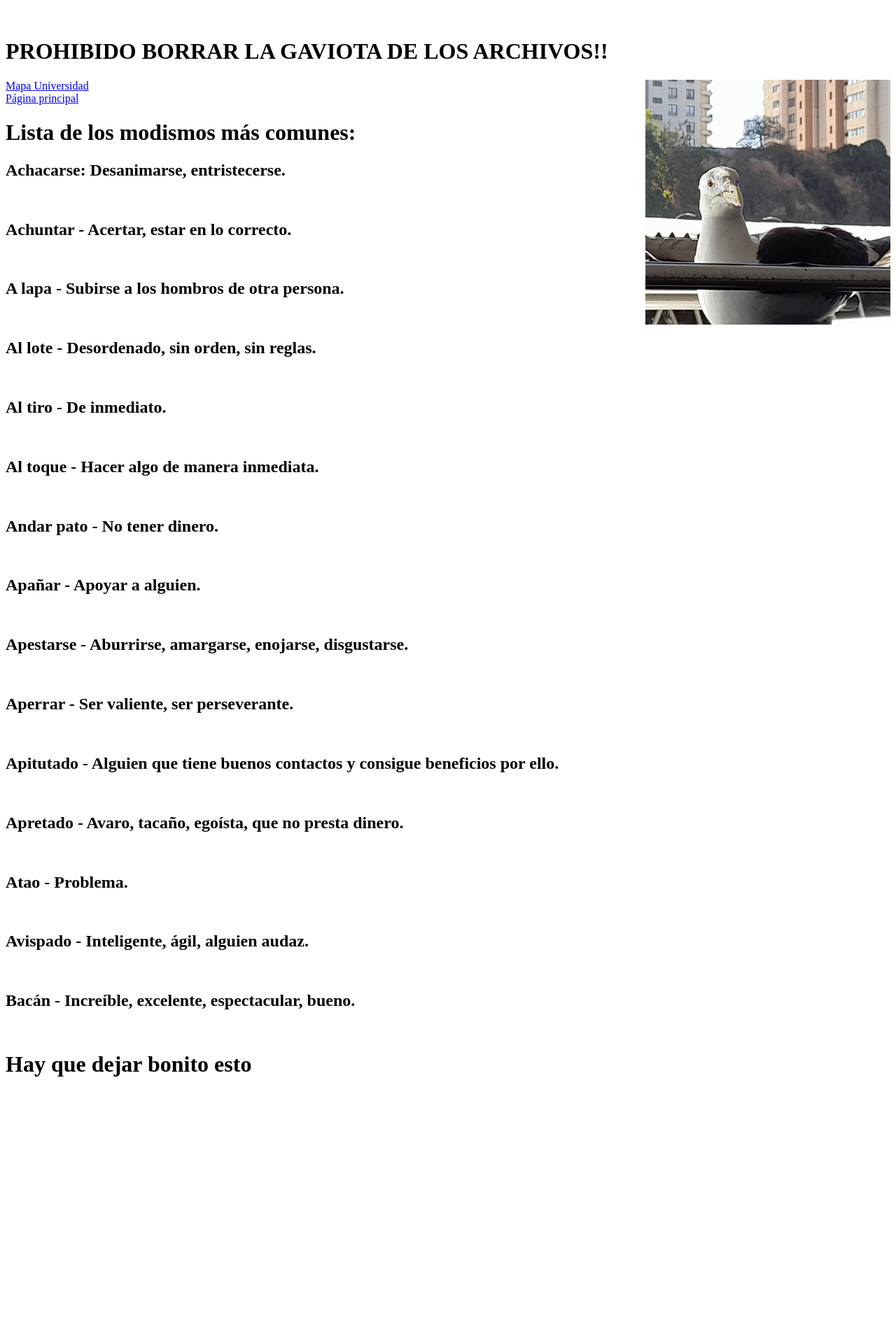
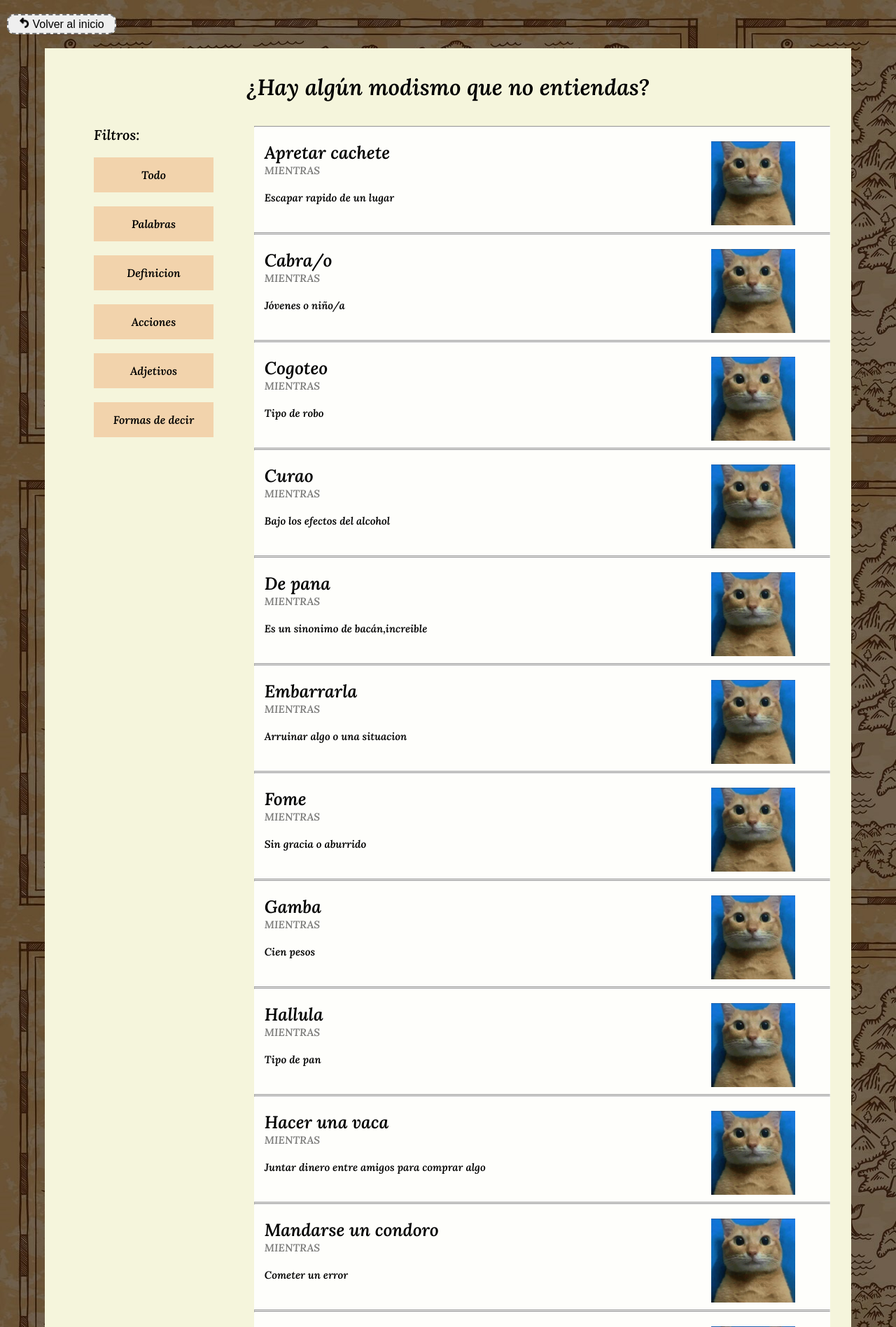
Before and after one commit to skiesfallen/proyectodjangointro, a Django app: page /modismos/ in a window 1280 px wide. Shown: the top 1897 px of the page at 70% size. Before the commit the page ends 1539 px from the top, so only its background shows below. Run offline with Django 4.2, Linux system fonts and the light colour scheme.

Commit message:
ESTOY LOCO

```diff
--- a/Pagina_Web/Pagina_Web/template/Index/index.html
+++ b/Pagina_Web/Pagina_Web/template/Index/index.html
@@ -33,7 +33,7 @@
 
 <footer>
     <a class="button" href="integrantes/">¿De qué se trata Searchgull?</a>
-    <a class="button" href="objetivos/">Nuestros objetivos</a>
+    <a class="button" href="modismos/">Modimos Chilenos</a>
     <a class="button" href="sobre_nosotros/">Sobre nosotros</a>
 </footer>
 
--- a/Pagina_Web/Pagina_Web/template/Index/modismos.html
+++ b/Pagina_Web/Pagina_Web/template/Index/modismos.html
@@ -1,35 +1,55 @@
-{% load static %}
-<!DOCTYPE html>
 <html>
 <head>
+<body class="fondito" background="../../../static/img/fondoo.jpg">
+<link rel="stylesheet" href="../../../static/css/StyleModi.css">
+<link href="https://fonts.googleapis.com/css2?family=Lora:ital,wght@1,600&display=swap" rel="stylesheet">
+    <header>
+        <br>
+        <a href="/">
+            <button class="regreso">
+                <img src="../../../static/img/reversa.png">
+                Volver al inicio
+            </button>
+        </a>
+    </header>
+    <br>
+    <div class="wrap">
+        <br>
+        <h1> ¿Hay algún modismo que no entiendas? </h1>
+        <br>
+        <div class="container">
+            <div class="lista">
+                <h1 class="titulpo"> Filtros: </h1>
+                <br>
+                <a href="/modismos/" class="filtro" category="all"> Todo </a>
+                <a href="Palabras" class="filtro" category="words"> Palabras </a>
+                <a href="Definición" class="filtro" category="definitions"> Definicion </a>
+                <a href="Acción" class="filtro" category="actions"> Acciones </a>
+                <a href="Adjetivo" class="filtro" category="adjectives"> Adjetivos </a>
+                <a href="Forma_de_decir" class="filtro" category="says"> Formas de decir </a>
+            </div>
 
-    <title>  Chilenos</title>
-</head>
-<body>
-    <p>
+            <section class="modismos">
 
-        <br>
-        <h1> PROHIBIDO BORRAR LA GAVIOTA DE LOS ARCHIVOS!! </h1>
+                {% for palabra, definicion, filtro in diccionario_palabras %}
 
-        <img src="../../../static/img/Gaviota.jpeg" align="right" width="350" height="350"/>
-        </p>
-    <a href="/mapa/"> Mapa Universidad </a><br>
-    <a href="/"> Página principal </a>
-
-
-    <h1>
-        Lista de los modismos más comunes:
-</h1>
-<h2>Achacarse: Desanimarse, entristecerse.</h2><br>
-<h2>Achuntar - Acertar, estar en lo correcto.</h2><br><h2>A lapa - Subirse a los hombros de otra persona.</h2><br>
-<h2>Al lote - Desordenado, sin orden, sin reglas.</h2><br><h2>Al tiro - De inmediato.</h2><br>
-<h2>Al toque - Hacer algo de manera inmediata.</h2><br><h2>Andar pato - No tener dinero.</h2><br>
-<h2>Apañar - Apoyar a alguien.</h2><br><h2>Apestarse - Aburrirse, amargarse, enojarse, disgustarse.</h2><br>
-<h2>Aperrar - Ser valiente, ser perseverante.</h2><br><h2>Apitutado - Alguien que tiene buenos contactos y consigue beneficios por ello.</h2><br>
-<h2>Apretado - Avaro, tacaño, egoísta, que no presta dinero.</h2><br><h2>Atao - Problema.</h2><br>
-<h2>Avispado - Inteligente, ágil, alguien audaz.</h2><br><h2>Bacán - Increíble, excelente, espectacular, bueno.</h2><br>
-<h1>Hay que dejar bonito esto</h1>
-<br><br><br>
+                {% if "MIENTRAS" in filtro %}
+                <hr>
+                <br>
+                <img class="imagen" src="../../../static/img/gato-meme.jpg" align="right">
+                <h1 class="palabra" > {{palabra}} </h1>
+                <h1 class="categoria"> {{filtro}} </h1>&nbsp;
+                <h1 class="definicioon"> {{definicion}} </h1>&nbsp;
+                <br>
+                <br>
+                <hr>
+                {% endif %}
+                {%endfor%}
+            </section>
+        </div>
+    </div>
+    <section class="modismos">
 
 </body>
+</head>
 </html>
--- a/Pagina_Web/Pagina_Web/urls.py
+++ b/Pagina_Web/Pagina_Web/urls.py
@@ -18,7 +18,7 @@ from django.contrib import admin
 from django.urls import path
 from django.conf import settings
 from django.conf.urls.static import static
-from Pagina_Web.views import prueba, mapa, modismos, index, LogIn, Register, Modissmo, readfile
+from Pagina_Web.views import prueba, mapa, modismos, index, readfile
 
 urlpatterns = [
     path('admin/', admin.site.urls),
@@ -28,9 +28,5 @@ urlpatterns = [
     path('test1/', prueba),
     path('integrantes/', prueba),
     path('sobre_nosotros/', prueba),
-    path('objetivos/', prueba),
-    path('login/', LogIn),
-    path('register/', Register),
-    path('modimodi/', Modissmo),
-    path('readfile/', readfile),
+   path('modismos/<str:filtro>', readfile),
  ] + static(settings.MEDIA_URL, document_root=settings.MEDIA_ROOT)
--- a/Pagina_Web/Pagina_Web/views.py
+++ b/Pagina_Web/Pagina_Web/views.py
@@ -11,17 +11,6 @@ def index(request):
 def mapa(request):
     return render(request,"Api/mapa/mapa.html")
 def modismos(request):
-    return render(request, "index/modismos.html")
-def prueba(request):
-    return render(request, "index/pruebas1.html")
-def LogIn (request):
-    return render(request, "Inicio_Sesion/LogIn.html")
-def Register (request):
-    return render(request, "Inicio_Sesion/Register.html")
-def Modissmo (request):
-    return render(request, "mod.html")
-
-def readfile(request):
     f = open('modismos.txt', 'r', encoding="UTF-8")
     lista_palabras = [] #[0]: palabra    [1] definicion     [2] filtro
     for lineas in f:
@@ -32,4 +21,35 @@ def readfile(request):
     f.close()
 
 
-    return render(request, "mod.html", {"diccionario_palabras" : lista_palabras} )
+    return render(request, "Index/modismos.html", {"diccionario_palabras" : lista_palabras} )
+
+
+def prueba(request):
+    return render(request, "index/pruebas1.html")
+
+
+def readfile(request, filtro):
+    f = open('modismos.txt', 'r', encoding="UTF-8")
+    lista_palabras = [] #[0]: palabra    [1] definicion     [2] filtro     [3] Buscado
+    if "_" in filtro:
+        b = filtro.split("_")
+        a = ''
+        for palabra in b:
+            a+=palabra+" "
+        for lineas in f:
+            linea = lineas.strip().split('-')
+            linea.append(a[:-1])
+            lista_palabras.append(linea)
+
+
+    else:
+        for lineas in f:
+            linea = lineas.strip().split('-')
+            linea.append(filtro)
+            lista_palabras.append(linea)
+
+    print(lista_palabras)
+    f.close()
+
+
+    return render(request, "mod.html", {"diccionario_palabras" : lista_palabras})
```
Also changed, not shown: Pagina_Web/Pagina_Web/template/mod.html (+9 -9 lines).
